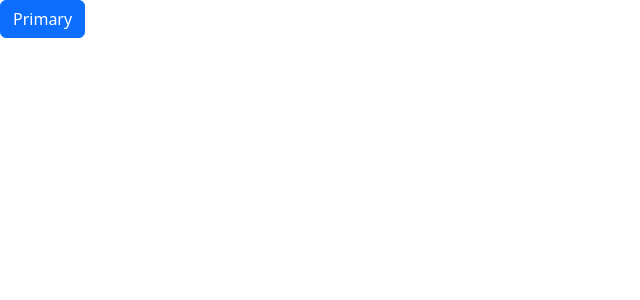
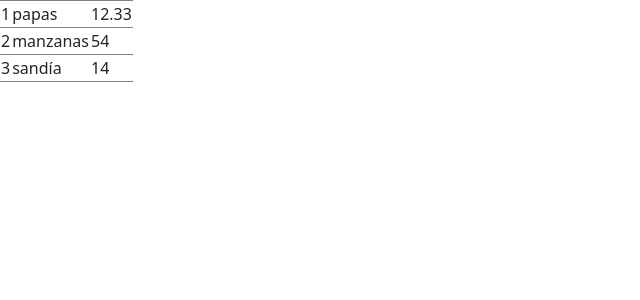
Before and after one commit to ibrakor/AngularYaEjercicios, an Angular app: page / in a window 1280 px wide. Shown: the top 300 px of the page, without its empty margins (0-640 px from the left). Built offline with nearby package versions, Linux system fonts and the light colour scheme.

Commit message:
api mock

```diff
--- a/src/app/app.component.html
+++ b/src/app/app.component.html
@@ -1,4 +1,9 @@
-<div >
-  <button type="button" class="btn btn-primary">Primary</button>
-</div>
+<table class="table-bordered">
+  <tr *ngFor="let articulo of articulos">
+    <td>{{articulo.codigo}}</td>
+    <td>{{articulo.descripcion}}</td>
+    <td>{{articulo.precio}}</td>
+  </tr>
+</table>
+
 <router-outlet></router-outlet>
--- a/src/app/app.component.ts
+++ b/src/app/app.component.ts
@@ -1,10 +1,17 @@
-import { Component } from '@angular/core';
+import {Component, OnInit} from '@angular/core';
+import {ArticulosService} from "./articulos.service";
 
 @Component({
   selector: 'app-root',
   templateUrl: './app.component.html',
   styleUrls: ['./app.component.css']
 })
-export class AppComponent {
+export class AppComponent implements OnInit{
+ articulos : any
+  constructor(private articulosServicio: ArticulosService) {
+  }
 
+  ngOnInit(){
+   this.articulos=this.articulosServicio.retornar()
+  }
 }
--- /dev/null
+++ b/src/app/articulos.service.ts
@@ -0,0 +1,28 @@
+import { Injectable } from '@angular/core';
+
+@Injectable({
+  providedIn: 'root'
+})
+export class ArticulosService {
+
+  constructor() { }
+  retornar() {
+    return [
+      {
+        codigo: 1,
+        descripcion: "papas",
+        precio: 12.33
+      },
+      {
+        codigo: 2,
+        descripcion: "manzanas",
+        precio: 54
+      },
+      {
+        codigo: 3,
+        descripcion: "sandía",
+        precio: 14
+      }
+    ];
+  }
+}
```
Also changed, not shown: 1 other file (tests, documents, lock files or other folders).
